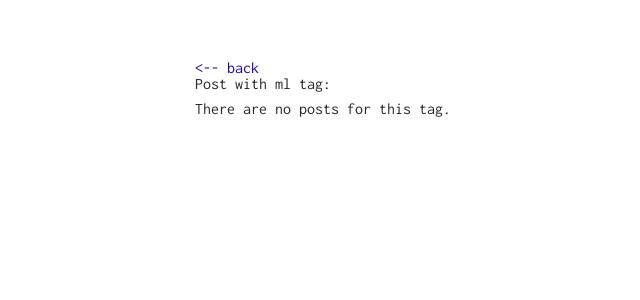
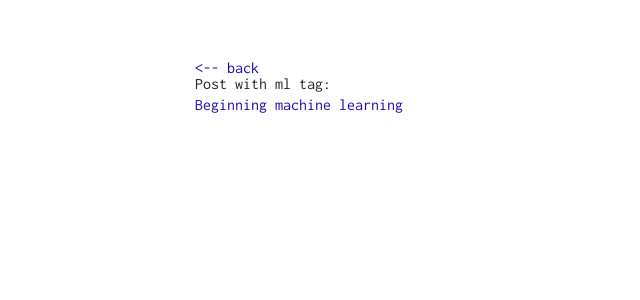
Before and after one commit to pbamotra/sciontist, a Jekyll site: the page built from tags/ml.md, in a window 1280 px wide. Shown: the top 300 px of the page, without its empty margins (145-785 px from the left). Built offline with Jekyll 4.4.1, drawn with Linux system fonts in a browser that asks for light colours; nearby versions of some CDN libraries; a script that is not in the unit is left out.

Commit message:
Fix multiple tags

```diff
--- a/_posts/2016-05-25-learning-ml-quora.markdown
+++ b/_posts/2016-05-25-learning-ml-quora.markdown
@@ -2,7 +2,9 @@
 layout: post
 type: post
 title: Beginning machine learning
-tag: paper, ml
+tag:
+  - paper
+  - ml
 ---
 <a href="https://www.quora.com/How-do-I-learn-machine-learning-1" data-iframely-url="//cdn.iframe.ly/api/iframe?url=https%3A%2F%2Fwww.quora.com%2FHow-do-I-learn-machine-learning-1%2Fanswer%2FPankesh-Bamotra&key=a39584f9fcb265bf7dd5c515f7481222" data-template="inline"></a><script async src="//cdn.iframe.ly/embed.js" charset="utf-8"></script>
 <br/><br/>
```
